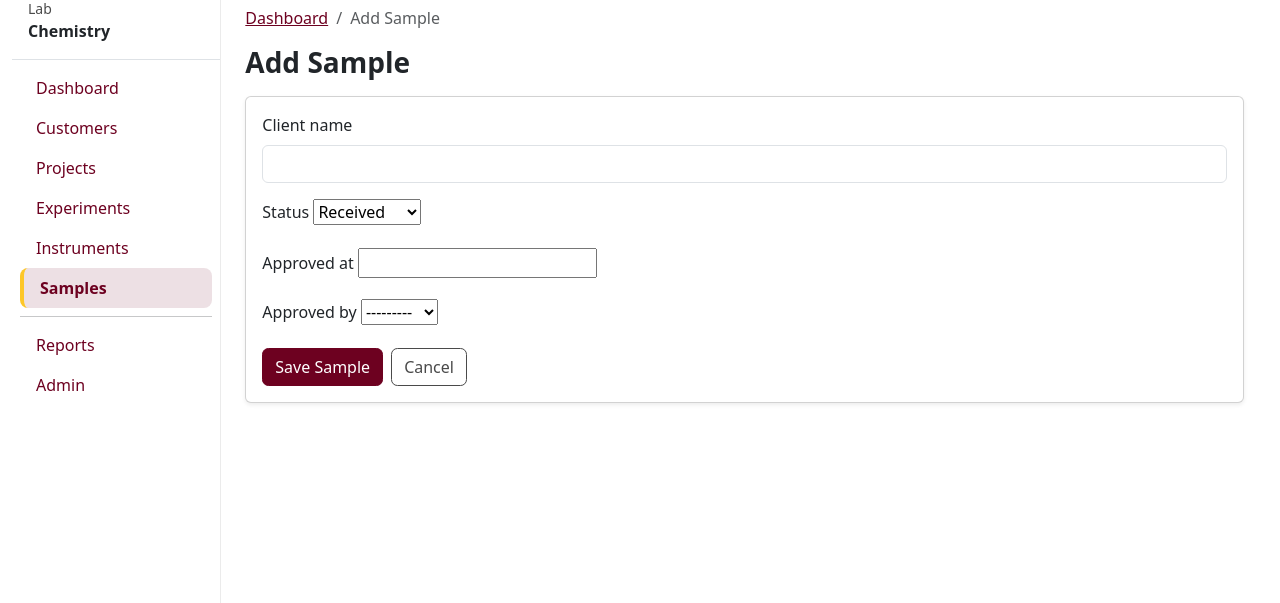
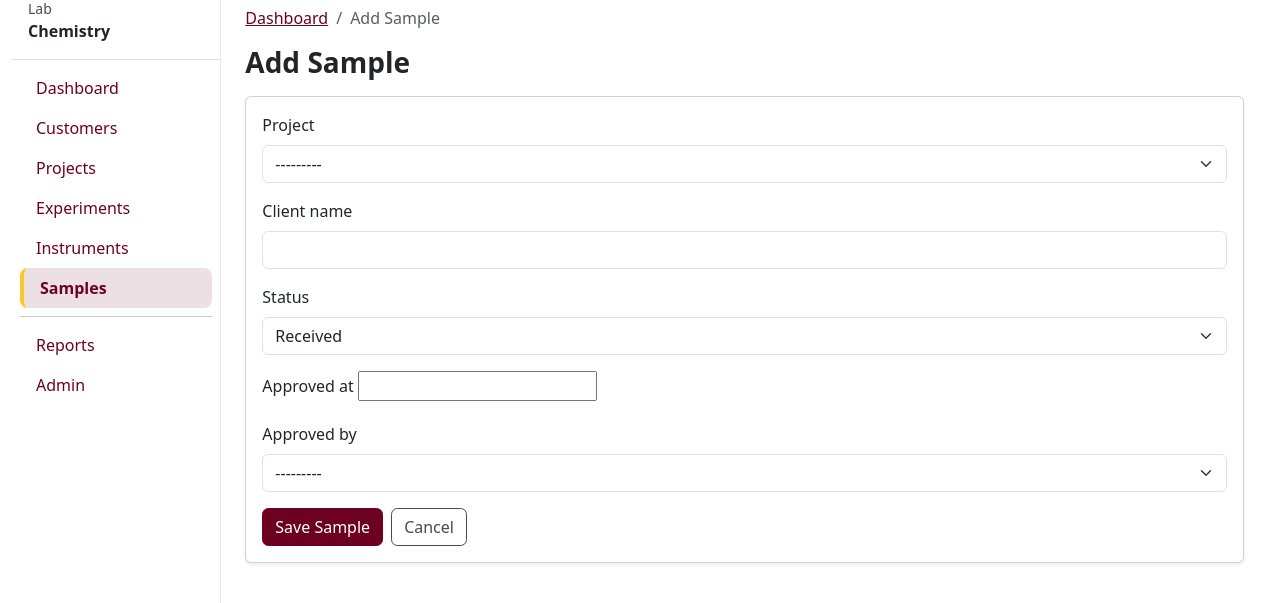
Before and after one commit to Walsh-University/WuLims, a Django app: page /samples/add/ in a window 1280 px wide. Shown: the part 74-677 px from the top of the page. Run offline with Django 5.2, Linux system fonts and the light colour scheme; the visitor is signed in with stand-in values (Sample User, id 1); data comes from the database, SQL or seed files in the repository; data that the repository does not hold is empty; some libraries are stand-ins or nearby versions.

Commit message:
Add Projects to Samples. WIP

```diff
--- a/samples/admin.py
+++ b/samples/admin.py
@@ -5,6 +5,6 @@ from .models import Sample
 
 @admin.register(Sample)
 class SampleAdmin(admin.ModelAdmin):
-    list_display = ("sample_id", "client_name", "status", "received_at", "approved_at")
-    search_fields = ("sample_id", "client_name")
-    list_filter = ("status",)
+    list_display = ("sample_id", "project", "client_name", "status", "received_at", "approved_at")
+    search_fields = ("sample_id", "project__name", "client_name")
+    list_filter = ("project", "status")
--- a/samples/forms.py
+++ b/samples/forms.py
@@ -15,7 +15,10 @@ class SampleFilterForm(forms.Form):
 class SampleForm(forms.ModelForm):
     class Meta:
         model = Sample
-        fields = ["client_name", "status", "approved_at", "approved_by"]
+        fields = ["project", "client_name", "status", "approved_at", "approved_by"]
         widgets = {
+            "project": forms.Select(attrs={"class": "form-select"}),
             "client_name": forms.TextInput(attrs={"class": "form-control"}),
+            "status": forms.Select(attrs={"class": "form-select"}),
+            "approved_by": forms.Select(attrs={"class": "form-select"}),
         }
--- a/samples/models.py
+++ b/samples/models.py
@@ -13,6 +13,7 @@ class Sample(models.Model):
         REJECTED = "REJECTED"
 
     sample_id = models.UUIDField(primary_key=True, default=uuid.uuid4, editable=False)
+    project = models.ForeignKey("projects.Project", null=True, on_delete=models.PROTECT, related_name="samples")
     client_name = models.CharField(max_length=200)
     received_at = models.DateTimeField(auto_now_add=True)
     status = models.CharField(max_length=20, choices=Status.choices, default=Status.RECEIVED)
--- a/samples/templates/samples/partials/sample_overview.html
+++ b/samples/templates/samples/partials/sample_overview.html
@@ -1,6 +1,7 @@
 <div class="card shadow-sm">
   <div class="card-body">
     <dl class="row mb-0">
+      <dt class="col-sm-3">Project</dt><dd class="col-sm-9">{{ sample.project.name|default:"—" }}</dd>
       <dt class="col-sm-3">Status</dt><dd class="col-sm-9">{{ sample.status }}</dd>
       <dt class="col-sm-3">Received</dt><dd class="col-sm-9">{{ sample.received_at|date:"Y-m-d H:i" }}</dd>
       <dt class="col-sm-3">Approved</dt>
--- a/samples/templates/samples/partials/sample_row.html
+++ b/samples/templates/samples/partials/sample_row.html
@@ -1,5 +1,6 @@
 <tr id="sample-row-{{ s.pk }}">
   <td><a href="{% url 'samples:detail' s.pk %}">{{ s.sample_id }}</a></td>
+  <td>{{ s.project.name|default:"—" }}</td>
   <td>{{ s.client_name }}</td>
   <td>
     {% if s.status == "APPROVED" %}
--- a/samples/templates/samples/partials/sample_table.html
+++ b/samples/templates/samples/partials/sample_table.html
@@ -4,6 +4,7 @@
       <thead class="table-light">
         <tr>
           <th>Sample ID</th>
+          <th>Project</th>
           <th>Client</th>
           <th>Status</th>
           <th>Received</th>
@@ -14,7 +15,7 @@
         {% for s in samples %}
           {% include "samples/partials/sample_row.html" with s=s %}
         {% empty %}
-          <tr><td colspan="5" class="p-3 text-muted">No samples found.</td></tr>
+          <tr><td colspan="6" class="p-3 text-muted">No samples found.</td></tr>
         {% endfor %}
       </tbody>
     </table>
--- a/samples/templates/samples/sample_detail.html
+++ b/samples/templates/samples/sample_detail.html
@@ -5,7 +5,7 @@
 <div class="d-flex justify-content-between align-items-center mb-3">
   <div>
     <h1 class="h3 mb-0">Sample {{ sample.sample_id }}</h1>
-    <div class="text-muted">{{ sample.client_name }} • {{ sample.status }}</div>
+    <div class="text-muted">{{ sample.project.name|default:"No Project" }} • {{ sample.client_name }} • {{ sample.status }}</div>
   </div>
 
   {% if sample.status == "IN_REVIEW" and perms.samples.approve_sample %}
--- a/samples/views.py
+++ b/samples/views.py
@@ -23,7 +23,7 @@ def sample_list(request):
 @permission_required("samples.view_sample", raise_exception=True)
 def sample_table(request):
     form = SampleFilterForm(request.GET or None)
-    qs = Sample.objects.all().order_by("-received_at")
+    qs = Sample.objects.select_related("project").all().order_by("-received_at")
 
     if form.is_valid():
         status = form.cleaned_data.get("status")
@@ -40,7 +40,7 @@ def sample_table(request):
 @login_required
 @permission_required("samples.view_sample", raise_exception=True)
 def sample_detail(request, pk: uuid.UUID):
-    sample = get_object_or_404(Sample, pk=pk)
+    sample = get_object_or_404(Sample.objects.select_related("project"), pk=pk)
     tab = request.GET.get("tab")
 
     if tab == "overview":
```
Also changed, not shown: tests/conftest.py (+6 -3 lines), tests/test_samples.py (+11 -7 lines), 1 other file.
